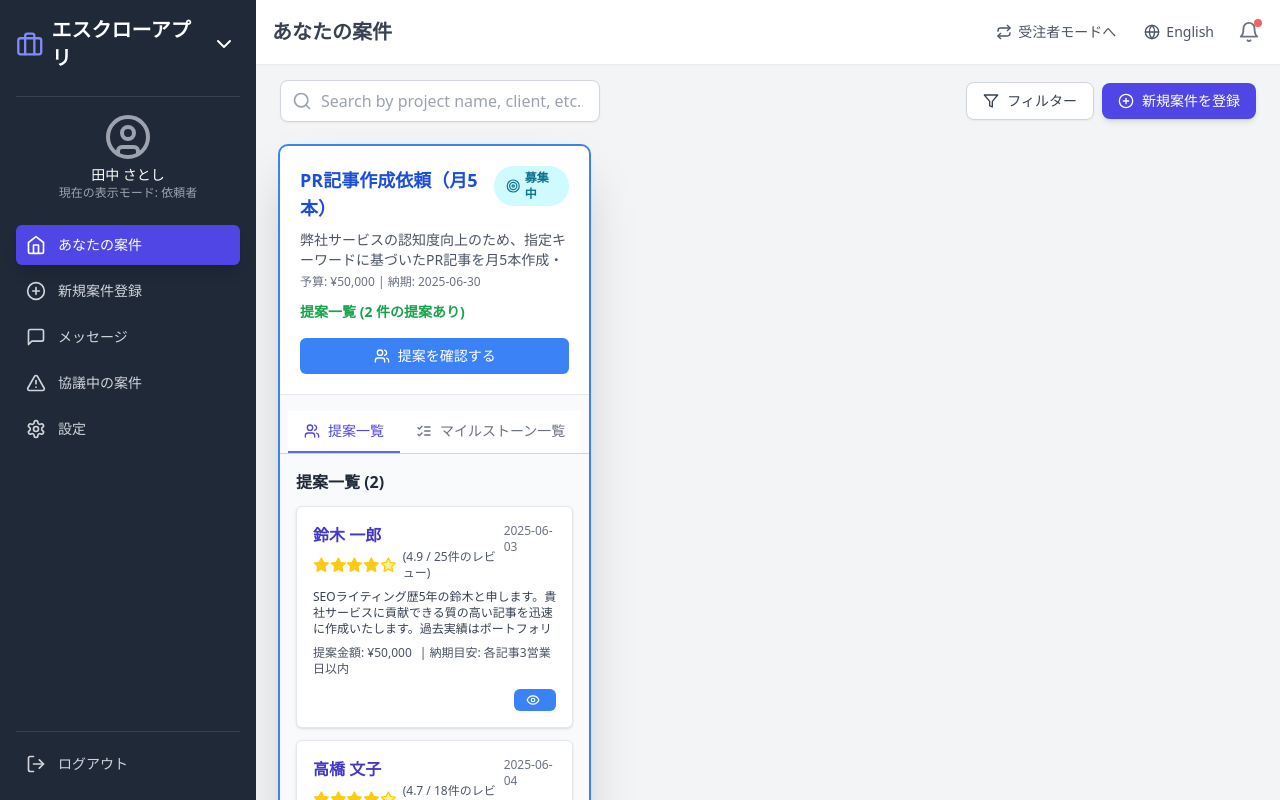
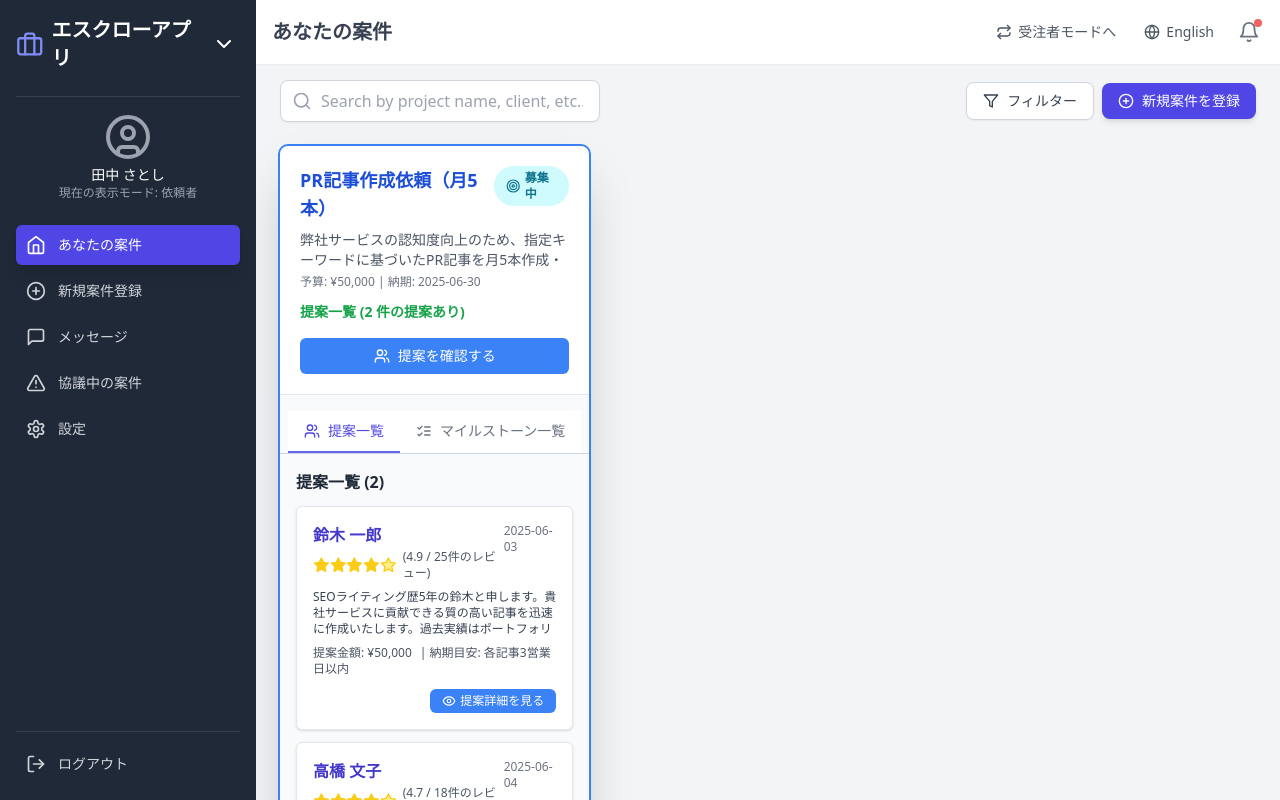
Before and after one commit to ken2san/escrow-app-project, a React (Create React App) app: page / in a window 1280 px wide. Both pictures are taken after a click on the button "提案を確認する". Built offline with nearby package versions, Linux system fonts and the light colour scheme.

Commit message:
fix(i18n): add viewProposalDetails key to translation.json for proper localization

```diff
--- a/src/components/dashboard/ProposalItem.js
+++ b/src/components/dashboard/ProposalItem.js
@@ -53,18 +53,18 @@ const ProposalItem = ({ proposal, lang, t, isAnyProposalSelectedOnProject, onVie
             className="text-xs bg-blue-500 hover:bg-blue-600 text-white px-3 py-1 rounded-md flex items-center"
           >
             <Eye size={14} className="mr-1" />
-            {t.viewProposalDetails}
+            {t('viewProposalDetails')}
           </button>
         )}
       {proposal.status === 'accepted' && (
         <span className="text-xs text-green-600 font-semibold flex items-center">
           <CheckCircle size={14} className="mr-1" />
-          {t.proposalStatusSelected}
+          {t('proposalStatusSelected')}
         </span>
       )}
       {proposal.status === 'archived' && (
         <span className="text-xs text-gray-500 font-semibold">
-          {t.proposalStatusArchived}
+          {t('proposalStatusArchived')}
         </span>
       )}
     </div>
--- a/src/locales/en/translation.json
+++ b/src/locales/en/translation.json
@@ -81,4 +81,5 @@
   "fullDescription": "Full Description",
   "noTitle": "No Title",
   "proposalsReceived": "{{count}} proposals received"
+  ,"viewProposalDetails": "View Proposal Details"
 }
--- a/src/locales/ja/translation.json
+++ b/src/locales/ja/translation.json
@@ -94,5 +94,6 @@
   "depositFunds": "入金する",
   "fullDescription": "詳細説明",
   "noTitle": "タイトル未設定",
-  "proposalsReceived": "{{count}} 件の提案あり"
+  "proposalsReceived": "{{count}} 件の提案あり",
+  "viewProposalDetails": "提案詳細を見る"
 }
```
